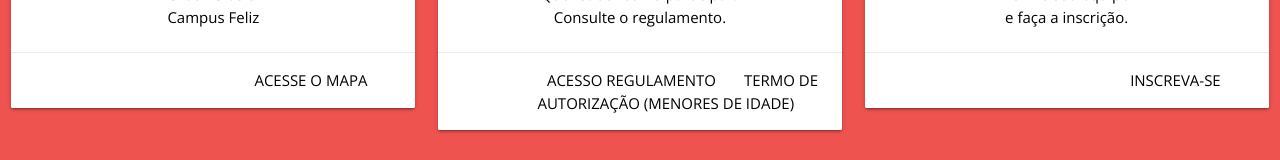
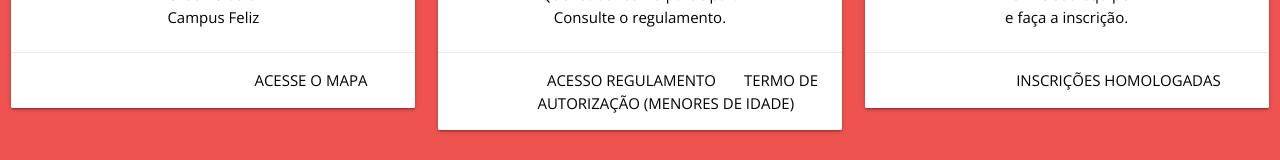
Before and after one commit to vinihf/maratoninha, a plain HTML site: page index.html in a window 1280 px wide. Shown: the part 665-825 px from the top of the page. Drawn offline with nearby package versions, Linux system fonts and the light colour scheme.

Commit message:
homologadas

```diff
--- a/index.html
+++ b/index.html
@@ -64,7 +64,7 @@
                         <p class='center-align'>e faça a inscrição.</p>
                     </div>
                     <div class="card-action right-align black-text">
-                        <a class='black-text' target='_blank' href="https://docs.google.com/forms/u/1/d/e/1FAIpQLSeKGCB8mFN1j68wl7U91gHunOkpc9Axrm3uW-DSObG6RGTqYA/viewform">Inscreva-se</a>
+                        <a class='black-text' target='_blank' href="homologadas.pdf">Inscrições homologadas</a>
                     </div>
                 </div>
             </div>
```
Also changed, not shown: 1 other file.
